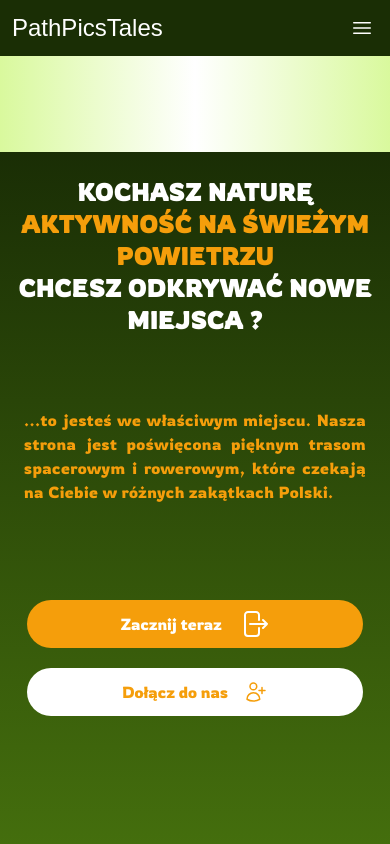
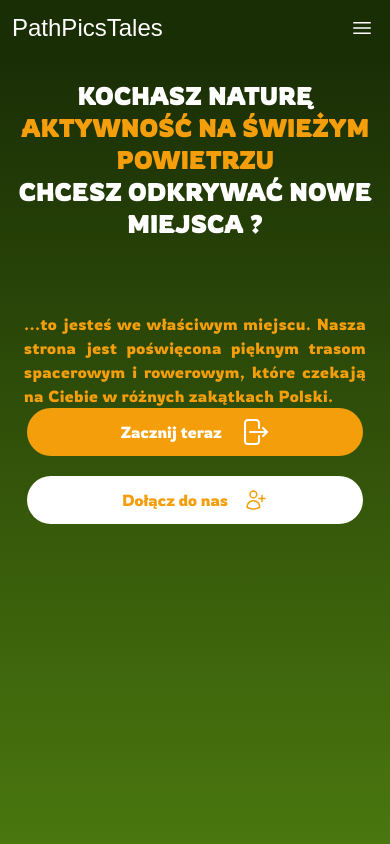
Before and after one commit to PiotrRegulski/pathpicstales, a Next.js app: page / in a window 390 px wide. Shown: the top 844 px of the page. Built offline with nearby package versions, Linux system fonts and the light colour scheme; a web font is replaced by a local one.

Commit message:
changed padding

```diff
--- a/src/components/ui/mainpage/WelcomeCard.tsx
+++ b/src/components/ui/mainpage/WelcomeCard.tsx
@@ -8,7 +8,7 @@ import Link from "next/link";
 const WelcomeCard = () => {
   return (
     <div
-      className={`${rowdies.className} flex flex-row w-full mt-24 mb-2 lg:mb-[6%] bg-lime-950  bg-gradient-to-b from-lime-950 to-lime-700 h-screen  lg:h-1/6  `}
+      className={`${rowdies.className} flex flex-row w-full lg:mt-24  mb-2 lg:mb-[6%] bg-lime-950  bg-gradient-to-b from-lime-950 to-lime-700 h-screen  lg:h-1/6  `}
     >
       <div className="lg:basis-1/2  lg:grid lg:justify-items-end ">
         <h1 className=" h-max text-2xl font-bold lg:text-4xl text-center uppercase  text-white  tracking-wide  lg:ml-24 lg:mt-24 py-6 px-2">
@@ -30,7 +30,7 @@ const WelcomeCard = () => {
             <ButtonNext>Zacznij teraz</ButtonNext>
           </Link>
         </span>
-        <div className="grid  gap-5 grid-cols-1 sm:grid-cols-2 sm:mt-12 lg:hidden mt-24 mx-2 ">
+        <div className="grid  gap-5 grid-cols-1 sm:grid-cols-2 sm:mt-8 lg:hidden mt-21 mx-2 ">
           <Link
             href="/#NewPleace "
             className=" w-full flex items-center justify-center"
```
